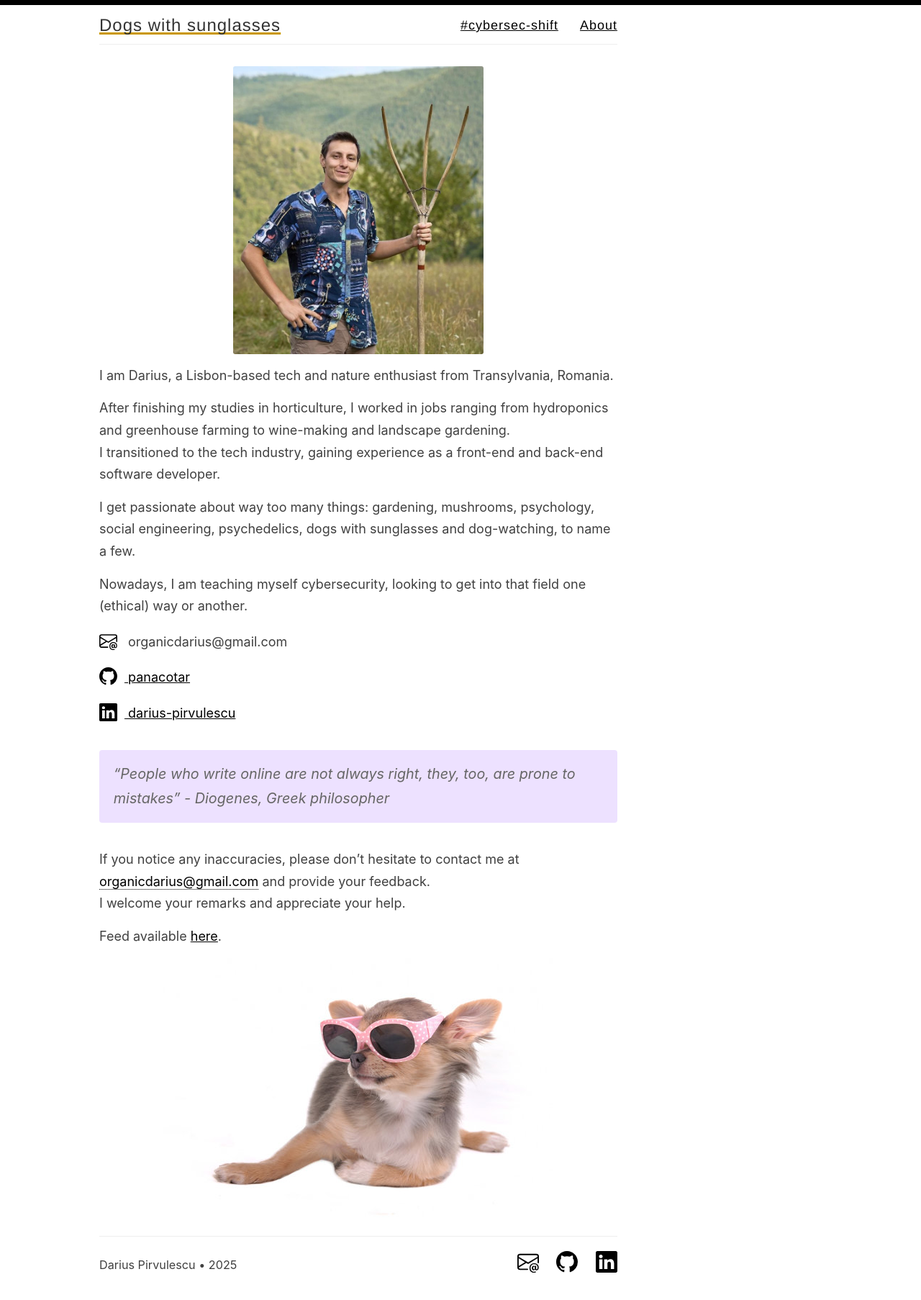
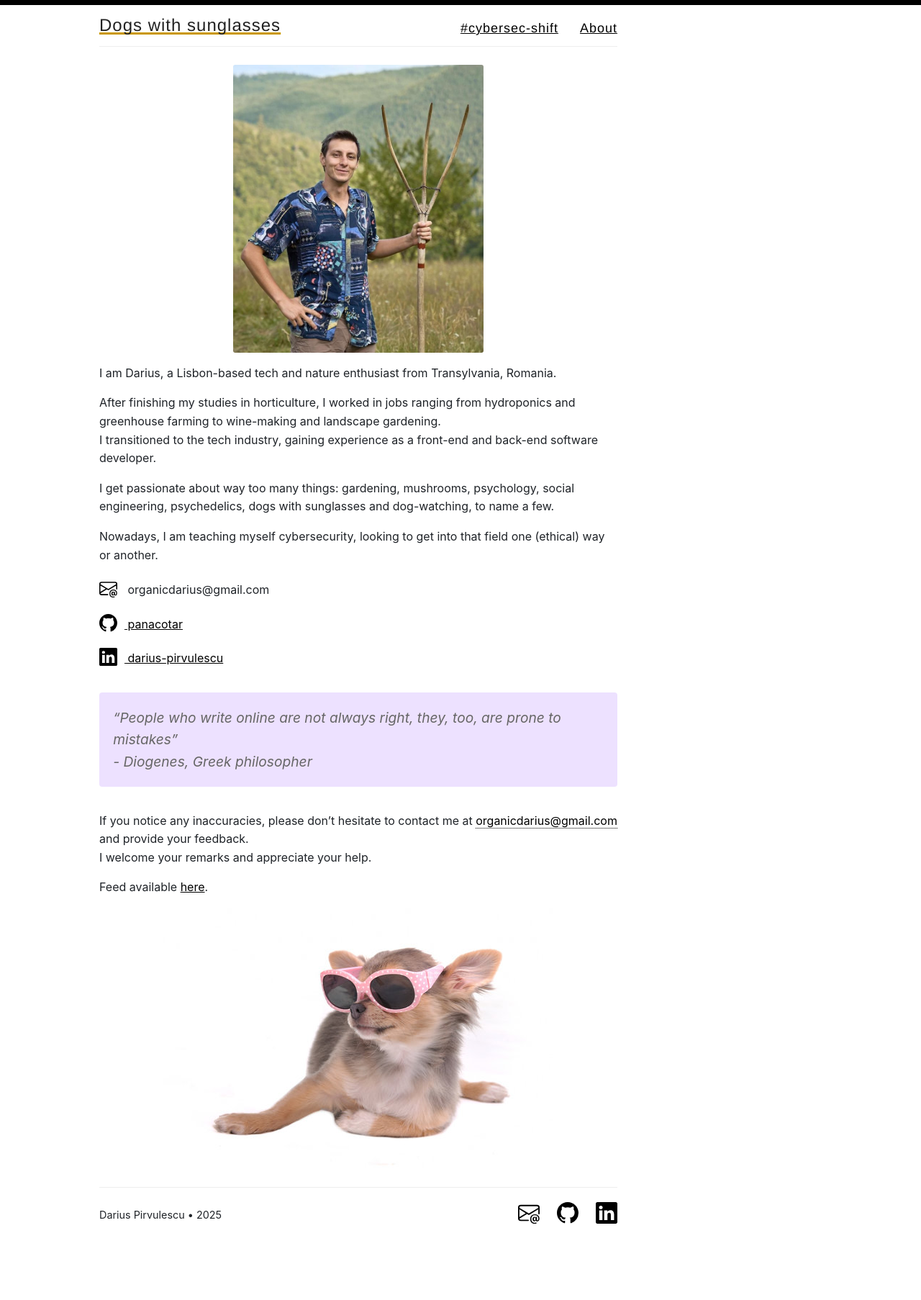
Before and after one commit to panacotar/blog, a Jekyll site: the page built from _pages/about.md, in a window 1280 px wide. Shown: the whole page at 72% size. Built offline with Jekyll 4.4.1, drawn with Linux system fonts in a browser that asks for light colours; after the commit the page ends 1738 px from its top, so only the background shows below that.

Commit message:
Style/fonts mod (#10)
* Move word-break to style.css

* Add default-font-family variable

* Add purple variable

* Remove darkerGray variabl

* Add mono-font-family var

* Add text-primary and secondary color variables

* Update highlight code

* Update text style

* Update headers

* Remove $helvetica

* Small modifications

* Fix typo

```diff
--- a/_pages/about.md
+++ b/_pages/about.md
@@ -32,7 +32,9 @@
 </ul>
 
 
-> "People who write online are not always right, they, too, are prone to mistakes" - Diogenes, Greek philosopher
+> "People who write online are not always right, they, too, are prone to mistakes"
+>
+> \- Diogenes, Greek philosopher
 
 If you notice any inaccuracies, please don't hesitate to contact me at <span class="text-link">organicdarius@gmail.com</span> and provide your feedback.
 I welcome your remarks and appreciate your help.
--- a/_sass/_highlights.scss
+++ b/_sass/_highlights.scss
@@ -21,11 +21,10 @@
 code.language-plaintext {
   background-color: #ececec;
   padding: 4px 7px;
-  word-wrap: break-word;
-  word-break: break-word;
 }
 
 code {
-  font-family: ui-monospace,SFMono-Regular,SF Mono,Menlo,Consolas,Liberation Mono,monospace;
-  font-size: 0.8em;
+  font-family: $mono-font-family;
+  font-size: 0.84rem;
+  line-height: 1.45;
 }
--- a/_sass/_variables.scss
+++ b/_sass/_variables.scss
@@ -4,21 +4,44 @@
 //
 
 // Colors
+$text-primary-color: #1f2328;
+$text-secondary-color: #939aa1;
+
 $ochre: #C99700;
+$purple: #ede1ff;
+
+$black: #000;
+$white: #fff;
 
 // Grays
-$black: #000;
-$darkerGray: #222;
-$darkGray: #333;
+$darkGray: #222;
 $gray: #666;
 $lightGray40: #cfcfd8;
 $lightGray: #eee;
-$white: #fff;
 
 // Font stacks
-$helvetica: Helvetica, Arial, sans-serif;
+$default-font-family:
+  -apple-system,
+  BlinkMacSystemFont,
+  "Segoe UI",
+  "Noto Sans",
+  Helvetica,
+  Arial,
+  sans-serif,
+  "Apple Color Emoji",  /* Emojis*/
+  "Segoe UI Emoji", /* Emojis*/
+  "Segoe UI Symbol"; /* Emojis*/
+
+$mono-font-family:
+  ui-monospace,
+  SFMono-Regular,
+  SF Mono,
+  Menlo,
+  Consolas,
+  Liberation Mono,
+  monospace;
+
 $helveticaNeue: "Helvetica Neue", Helvetica, Arial, sans-serif;
-$georgia: Georgia, serif;
 
 // Breakpoints
 @mixin tablet {
--- a/assets/style.scss
+++ b/assets/style.scss
@@ -28,16 +28,16 @@
 
 body {
   background: $white;
-  font-family: -system-ui, -apple-system, BlinkMacSystemFont, "Segoe UI", Helvetica, Arial, sans-serif, "Apple Color Emoji", "Segoe UI Emoji", "Segoe UI Symbol";
-  color: #404040;
-  line-height: 1.8;
+  font-family: $default-font-family;
   font-weight: 400;
   font-size: 16px;
-  height: 100%;
+  line-height: 1.8;
+  color: $text-primary-color;
+  word-wrap: break-word;
+  word-break: break-word;
 
   @include tablet {
-    line-height: 1.7;
-    font-size: 18px;
+    line-height: 1.6;
   }
 }
 
@@ -47,42 +47,55 @@
 }
 
 h1, h2, h3, h4, h5, h6 {
-  font-family: -system-ui, -apple-system, BlinkMacSystemFont, "Segoe UI", Helvetica, Arial, sans-serif, "Apple Color Emoji", "Segoe UI Emoji", "Segoe UI Symbol";
-  color: $darkerGray;
   font-weight: bold;
+  line-height: 1.25;
+  margin-top: 1.5rem;
+  margin-bottom: 1rem;
 
-  line-height: 1.4;
-  margin: 1em 0 0;
-  padding: 0;
-
-  @include tablet {
-    line-height: 1.7;
-  }
-}
-
-h1 {
-  font-size: 30px;
   a {
     color: inherit;
   }
 }
 
+h1 {
+  font-size: 26px;
+
+  @include tablet {
+    font-size: 30px;
+  }
+}
+
 h2 {
-  font-size: 24px;
+  font-size: 22px;
+
+  @include tablet {
+    font-size: 24px;
+  }
 }
 
 
 h3 {
-  font-size: 20px;
+  font-size: 18px;
+
+  @include tablet {
+    font-size: 20px;
+  }
 }
 
 h4 {
-  font-size: 18px;
-  color: #222;
+  font-size: 16px;
+}
+
+h5 {
+  font-size: 14px;
+}
+
+h6 {
+  font-size: 12px;
 }
 
 p {
-  margin: 15px 0;
+  margin-bottom: 16px;
 }
 
 table {
@@ -127,14 +140,18 @@
 
 blockquote {
   margin: 1.8em 0;
-  padding: .1em 1em;
+  padding: 1em 1em;
   border-radius: 4px;
   color: $gray;
   font-style: italic;
-  background-color: #ede1ff;
+  background-color: $purple;
 
   @include tablet {
-    font-size: 1.1em;
+    font-size: 1.2rem;
+  }
+
+  p {
+    margin: 0;
   }
 }
 
@@ -288,7 +305,7 @@
   @include tablet {
     text-align: left;
 
-    padding-top: 10px;
+    padding-top: 15px;
     border-bottom: 1px solid $lightGray;
   }
 }
@@ -418,24 +435,16 @@
 .posts > .post {
   padding-bottom: 1.5em;
 
+  p {
+    margin: 0;
+  }
+
   .link-post {
     text-decoration: none;
-
-    h1 {
-      font-size: 23px;
-      margin: 0;
-    }
-
-  }
-
-  p {
-    margin: 0;
-    font-size: 16px;
   }
 
   .post-date {
-    color: #939aa1;
-    margin: 0;
+    color: $text-secondary-color;
   }
 }
 
@@ -444,15 +453,15 @@
 //
 
 .post h1, #page h1{
-  font-family: -system-ui, -apple-system, BlinkMacSystemFont, "Segoe UI", Helvetica, Arial, sans-serif, "Apple Color Emoji", "Segoe UI Emoji", "Segoe UI Symbol";
   font-weight: bold;
   font-kerning: auto;
   font-feature-settings: "kern","liga","dlig","hlig","cswh";
   line-height: 1.2;
+  margin: 0;
 }
 
 .date-title{
-  color: #939aa1;
+  color: $text-secondary-color;
   margin-top: 0;
 }
 
```
Also changed, not shown: _posts/2025-02-26-dns-lookup-from-scratch.md (+1 -1 lines).
